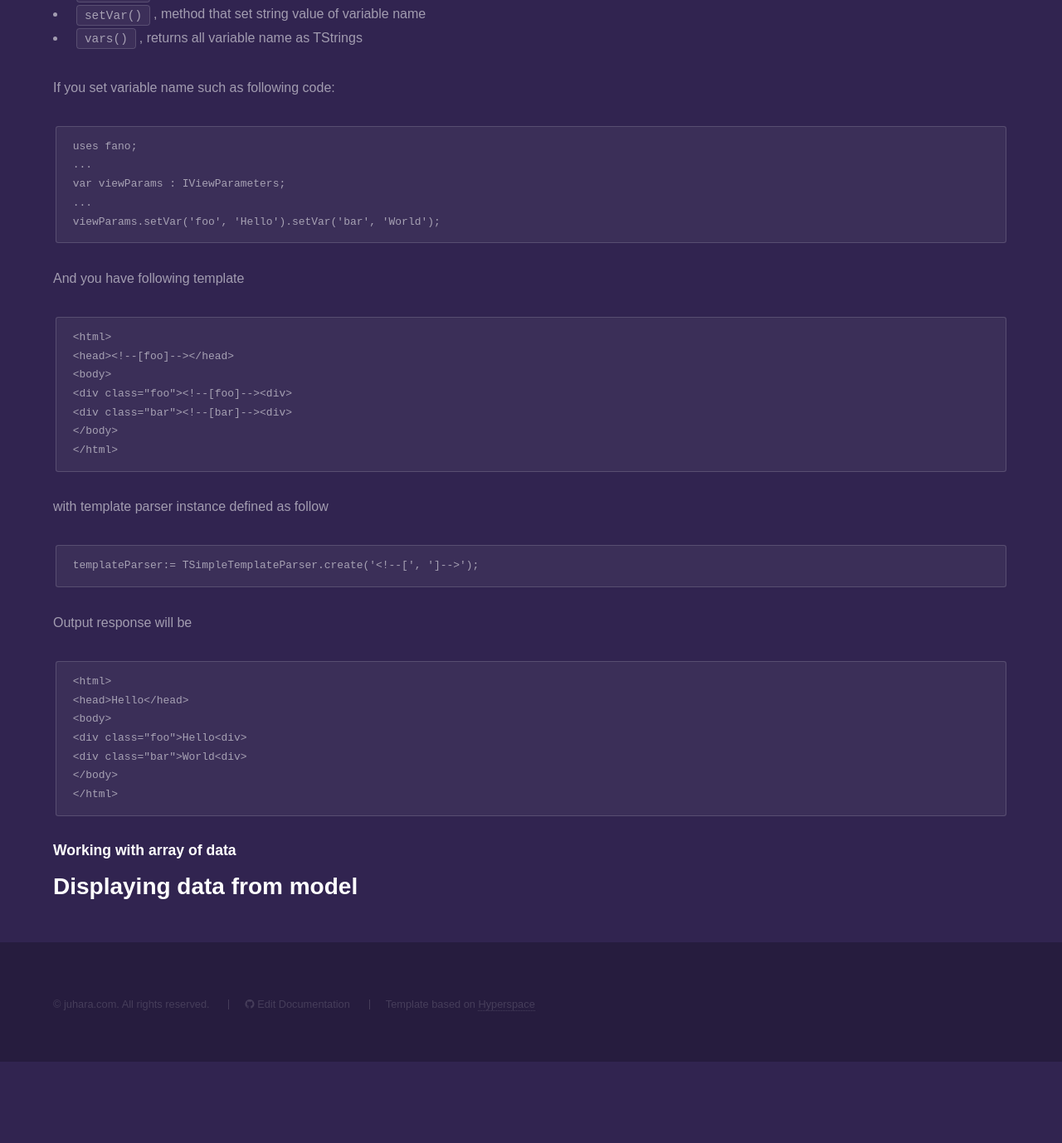
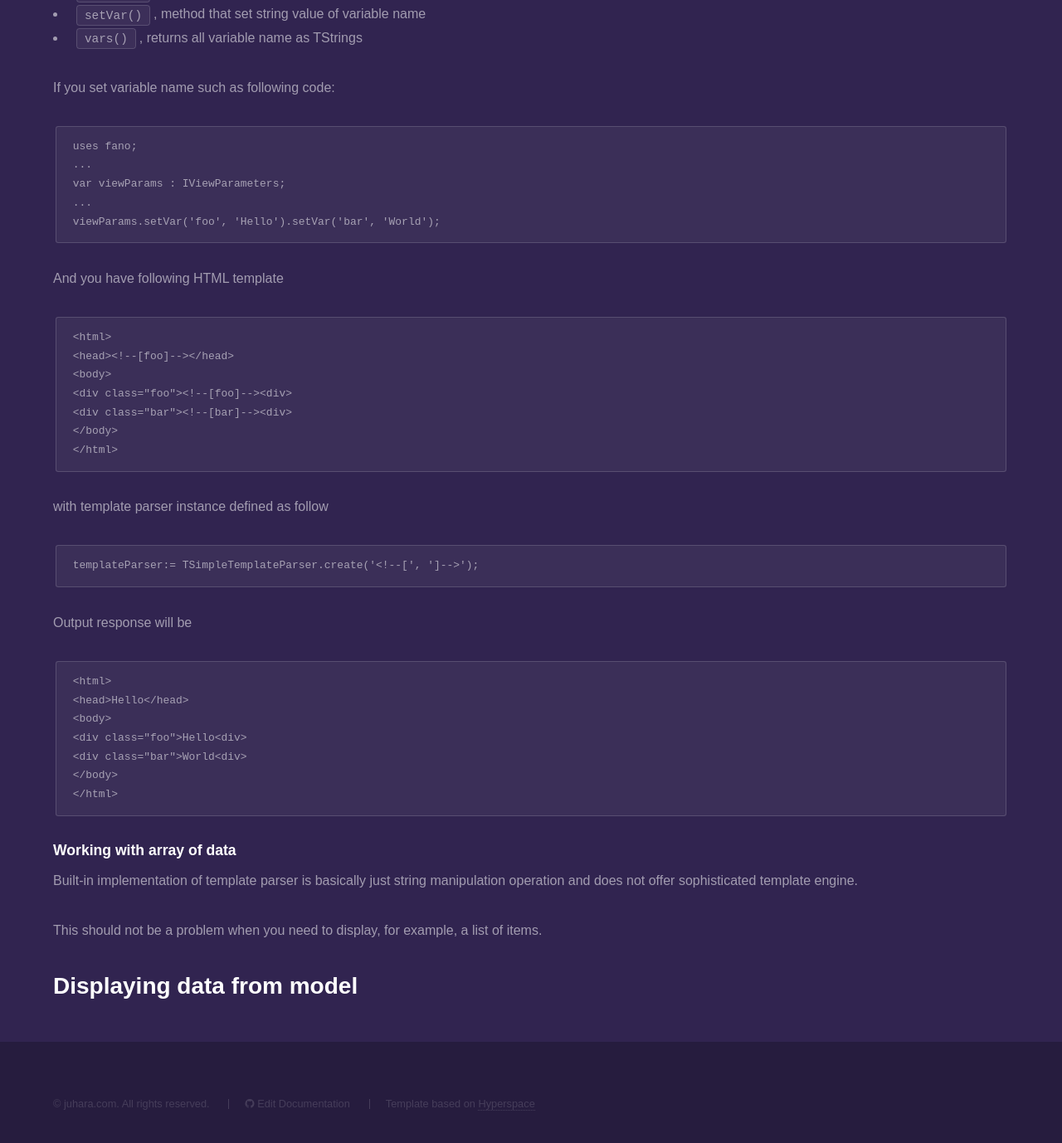
Before and after one commit to fanoframework/fanoframework.github.io, a Jekyll site: the page built from working-with-views/index.md, in a window 1280 px wide and 1400 px high, scrolled down 5089 px. Shown: the top 1378 px of the window at 83% size. Built offline with Jekyll 4.4.1, drawn with Linux system fonts in a browser that asks for light colours; our own code applies the rules of GitHub Pages for plain Markdown files; before the commit the page ends 6369 px from its top, so only the background shows below that.

Commit message:
add content about working with array of data

````diff
--- a/working-with-views/index.md
+++ b/working-with-views/index.md
@@ -220,7 +220,7 @@ var viewParams : IViewParameters;
 viewParams.setVar('foo', 'Hello').setVar('bar', 'World');
 ```
 
-And you have following template
+And you have following HTML template
 
 ```
 <html>
@@ -250,7 +250,11 @@ Output response will be
 </html>
 ```
 
-
 ### Working with array of data
 
+Built-in implementation of template parser is basically just string manipulation operation and does not offer sophisticated template engine.
+
+This should not be a problem when you need to display, for example, a list of
+items.
+
 ## Displaying data from model
````
